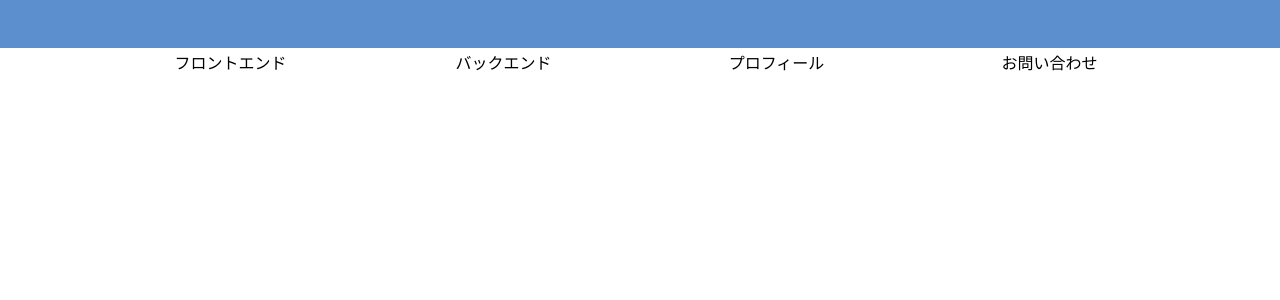
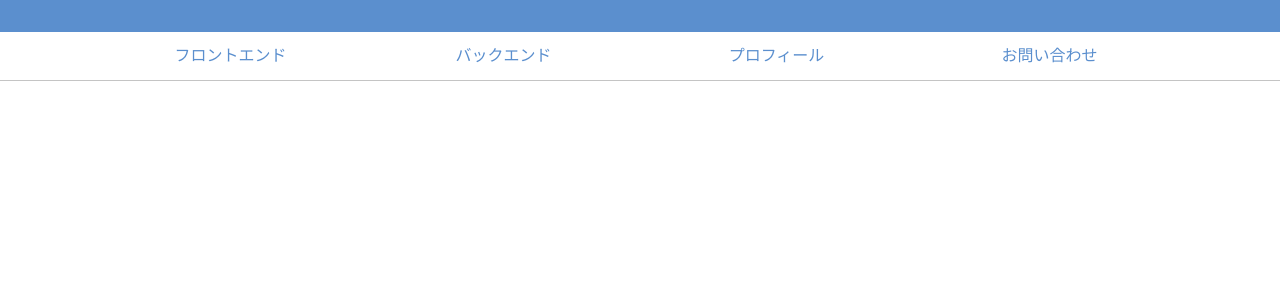
Before and after one commit to RYOTA-F/kosotu-devlog, a Next.js app: page / in a window 1280 px wide. Shown: the top 300 px of the page. Built offline with nearby package versions, Linux system fonts and the light colour scheme.

Commit message:
develop: Header 追加

```diff
--- a/src/components/atoms/NavItem/styles.module.scss
+++ b/src/components/atoms/NavItem/styles.module.scss
@@ -1,12 +1,13 @@
 .container {
   width: 20%;
-  height: 32px;
+  height: 48px;
   text-align: center;
-  line-height: 32px;
+  line-height: 48px;
   font-family: var(--f-main);
 }
 
 .title {
   cursor: pointer;
   user-select: none;
+  color: var(--c-main);
 }
--- a/src/components/organisms/Header/styles.module.scss
+++ b/src/components/organisms/Header/styles.module.scss
@@ -4,10 +4,11 @@
   left: 0;
   right: 0;
   z-index: 10;
+  border-bottom: 1px solid var(--c-line);
 }
 
 .top {
-  height: 48px;
+  height: 32px;
   background: var(--c-main);
 }
 
--- a/src/styles/common.scss
+++ b/src/styles/common.scss
@@ -1,5 +1,6 @@
 :root {
   --c-main: #5b8fce;
+  --c-line: #c4c4c4;
 
   --f-main: 'Quicksand';
 }
```
Also changed, not shown: 1 other file (tests, documents, lock files or other folders).
